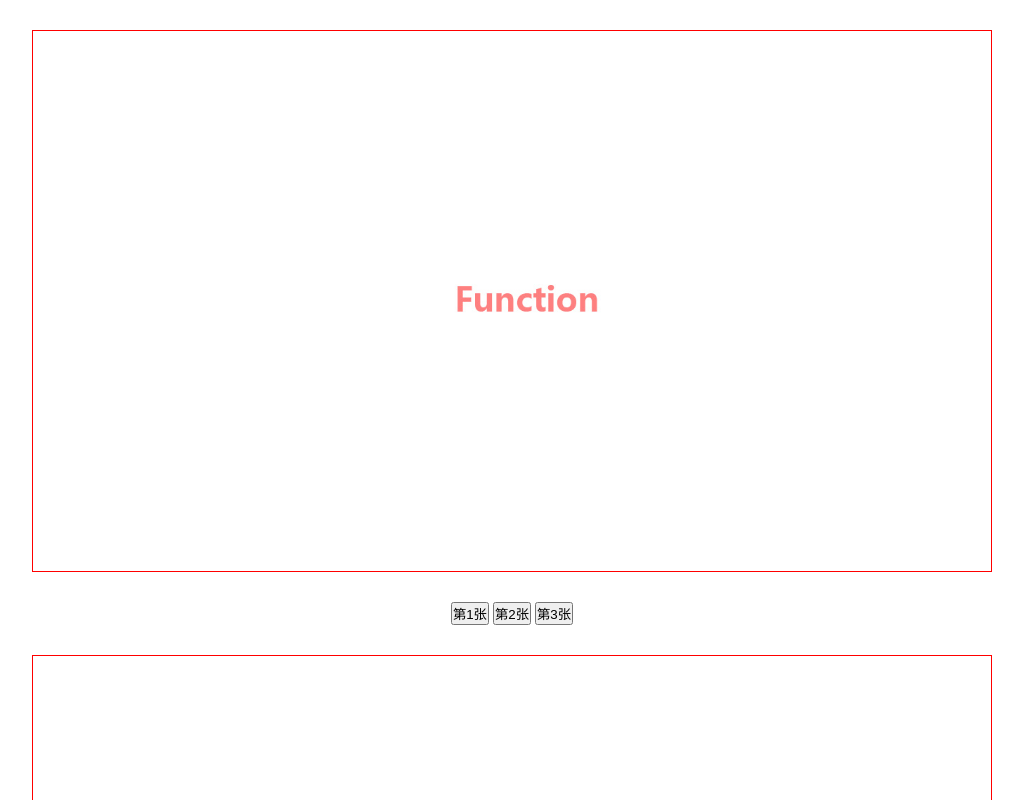
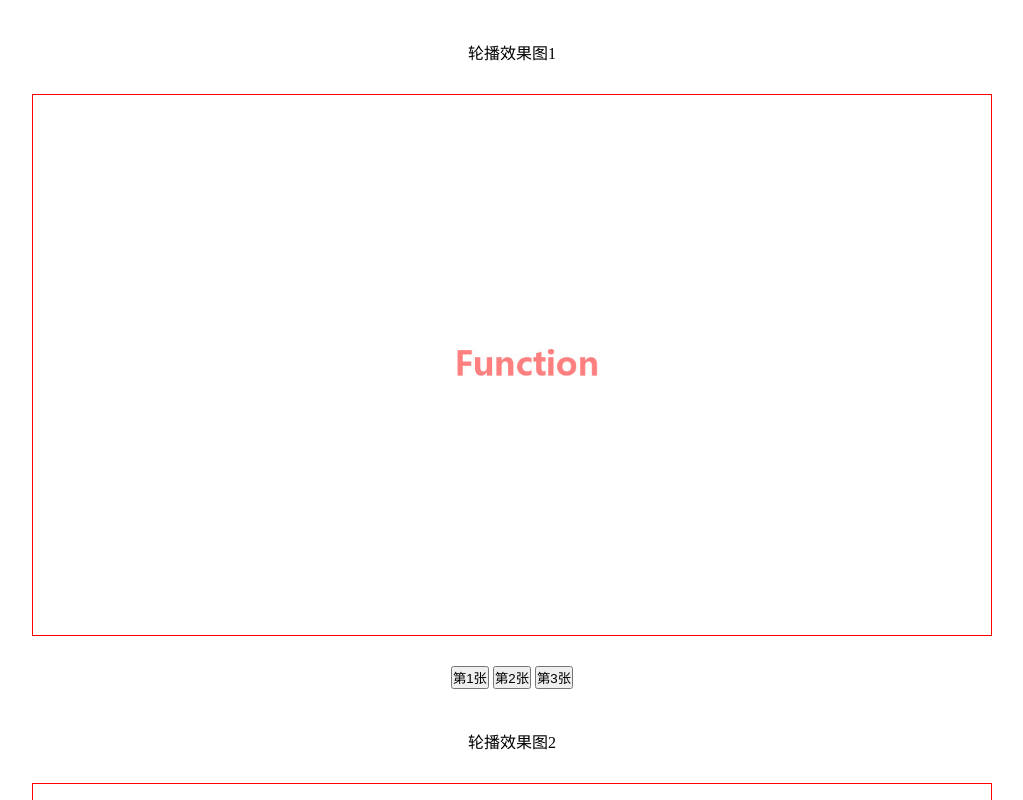
Before and after one commit to 413362848/Carousel, a plain HTML site: page index.html in a window 1280 px wide. Shown: the top 800 px of the page, without its empty margins (128-1151 px from the left). Drawn offline with nearby package versions, Linux system fonts and the light colour scheme.

Commit message:
代码优化

```diff
--- a/index.html
+++ b/index.html
@@ -9,6 +9,7 @@
 </head>
 <body>
     <div>
+        <p>轮播效果图1</p>
         <div class="window">
             <div class="images" id="images">
                 <img src="/img/function-01.jpg" width=960 alt="" srcset="">
@@ -23,6 +24,7 @@
         </div>
     </div>
     <div>
+        <p>轮播效果图2</p>
         <div class="window2">
             <div class="images" id="images2">
                 <img src="./img/function-01.jpg" width=960 alt="" srcset="">
@@ -39,6 +41,7 @@
         </div>
     </div>
     <div>
+        <p>轮播效果图3</p>
         <div class="window3">
             <div class="images3">
                 <img src="./img/function-01.jpg" alt="" width=960 height=540>
--- a/style.css
+++ b/style.css
@@ -1,5 +1,9 @@
 *{margin: 0;padding: 0}
 *{box-sizing: border-box}
+body p {
+    padding-top: 40px ;
+    text-align: center;
+}
 /* 把图片放在同一栏并且左对齐 */
 .images,.images2 {
     display: flex;
```
